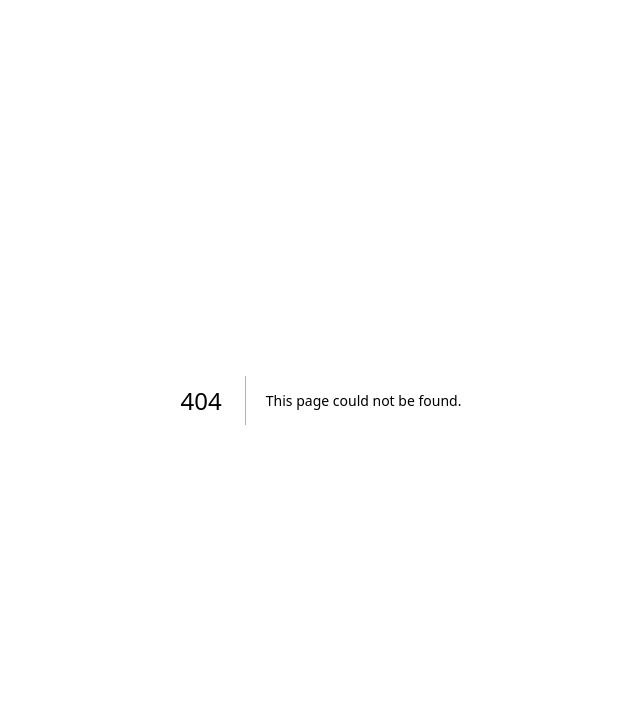
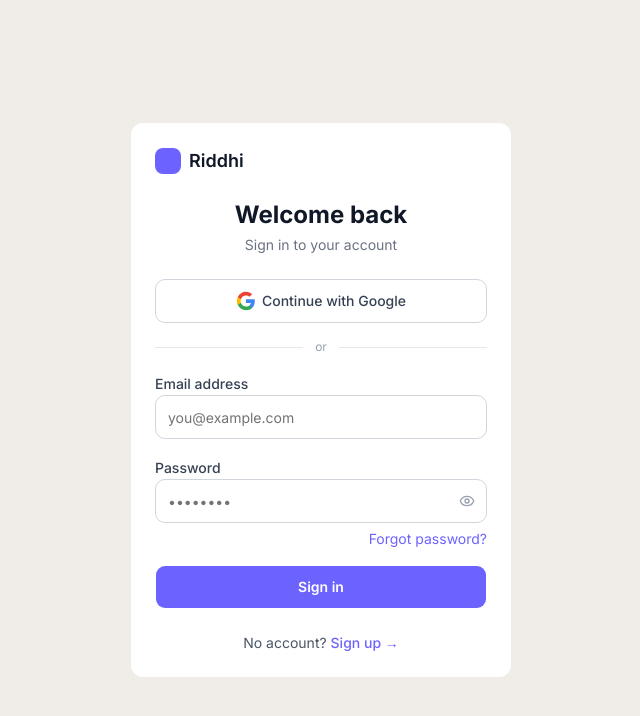
Before and after one commit to Shubhalaxmi01/riddhi, a Next.js app: page /login in a window 1280 px wide. Before the commit this address had no page. Shown: the top 716 px of the page, without its empty margins (319-959 px from the left). Built offline with nearby package versions, Linux system fonts and the light colour scheme; no server answers.

Commit message:
Login page added

```diff
--- /dev/null
+++ b/app/auth/callback/route.ts
@@ -0,0 +1,29 @@
+import { createServerClient } from '@supabase/ssr'
+import { cookies } from 'next/headers'
+import { NextResponse } from 'next/server'
+import type { NextRequest } from 'next/server'
+
+export async function GET(request: NextRequest) {
+  const requestUrl = new URL(request.url)
+  const code = requestUrl.searchParams.get('code')
+
+  if (code) {
+    const cookieStore = await cookies()
+    const supabase = createServerClient(
+      process.env.NEXT_PUBLIC_SUPABASE_URL!,
+      process.env.NEXT_PUBLIC_SUPABASE_ANON_KEY!,
+      {
+        cookies: {
+          getAll() { return cookieStore.getAll() },
+          setAll(cookiesToSet) {
+            cookiesToSet.forEach(({ name, value, options }) =>
+              cookieStore.set(name, value, options))
+          },
+        },
+      }
+    )
+    await supabase.auth.exchangeCodeForSession(code)
+  }
+
+  return NextResponse.redirect(new URL('/dashboard', request.url))
+}
--- /dev/null
+++ b/app/login/page.tsx
@@ -0,0 +1,203 @@
+"use client";
+
+import Link from "next/link";
+import { useRouter } from "next/navigation";
+import { useState } from "react";
+import { Eye, EyeOff } from "lucide-react";
+import { Button } from "@/components/ui/button";
+import { Input } from "@/components/ui/input";
+import { supabase } from "@/lib/supabase";
+
+function GoogleIcon() {
+  return (
+    <svg className="size-5 shrink-0" viewBox="0 0 24 24" aria-hidden>
+      <path
+        d="M22.56 12.25c0-.78-.07-1.53-.2-2.25H12v4.26h5.92a5.06 5.06 0 0 1-2.2 3.32v2.77h3.57c2.08-1.92 3.28-4.74 3.28-8.1z"
+        fill="#4285F4"
+      />
+      <path
+        d="M12 23c2.97 0 5.46-.98 7.28-2.66l-3.57-2.77c-.98.66-2.23 1.06-3.71 1.06-2.86 0-5.29-1.93-6.16-4.53H2.18v2.84C3.99 20.53 7.7 23 12 23z"
+        fill="#34A853"
+      />
+      <path
+        d="M5.84 14.09c-.22-.66-.35-1.36-.35-2.09s.13-1.43.35-2.09V7.07H2.18C1.43 8.55 1 10.22 1 12s.43 3.45 1.18 4.93l2.85-2.22.81-.62z"
+        fill="#FBBC05"
+      />
+      <path
+        d="M12 5.38c1.62 0 3.06.56 4.21 1.64l3.15-3.15C17.45 2.09 14.97 1 12 1 7.7 1 3.99 3.47 2.18 7.07l3.66 2.84c.87-2.6 3.3-4.53 6.16-4.53z"
+        fill="#EA4335"
+      />
+    </svg>
+  );
+}
+
+export default function LoginPage() {
+  const router = useRouter();
+  const [email, setEmail] = useState("");
+  const [password, setPassword] = useState("");
+  const [showPassword, setShowPassword] = useState(false);
+  const [error, setError] = useState<string | null>(null);
+  const [loading, setLoading] = useState(false);
+  const [googleLoading, setGoogleLoading] = useState(false);
+
+  async function handleSignIn(e: React.FormEvent) {
+    e.preventDefault();
+    setError(null);
+    setLoading(true);
+
+    const { error: signInError } = await supabase.auth.signInWithPassword({
+      email,
+      password,
+    });
+
+    setLoading(false);
+
+    if (signInError) {
+      setError(signInError.message);
+      return;
+    }
+
+    router.push("/dashboard");
+  }
+
+  async function handleGoogleSignIn() {
+    setError(null);
+    setGoogleLoading(true);
+
+    const { error: oauthError } = await supabase.auth.signInWithOAuth({
+      provider: "google",
+      options: {
+        redirectTo: `${window.location.origin}/dashboard`,
+      },
+    });
+
+    setGoogleLoading(false);
+
+    if (oauthError) {
+      setError(oauthError.message);
+    }
+  }
+
+  return (
+    <div className="flex min-h-full flex-1 items-center justify-center bg-[#f0ede8] px-4 py-12">
+      <div className="w-full max-w-[380px] rounded-[12px] bg-white p-6">
+        <div className="flex items-center gap-2">
+          <span className="size-[26px] shrink-0 rounded-md bg-[#6C63FF]" />
+          <span className="text-lg font-semibold text-gray-900">Riddhi</span>
+        </div>
+
+        <h1 className="mt-6 text-center text-2xl font-bold text-gray-900">
+          Welcome back
+        </h1>
+        <p className="mt-1 text-center text-sm text-gray-500">
+          Sign in to your account
+        </p>
+
+        <div className="mt-6 space-y-4">
+          <Button
+            type="button"
+            variant="outline"
+            onClick={handleGoogleSignIn}
+            disabled={googleLoading || loading}
+            className="h-11 w-full rounded-lg border-gray-300 bg-white text-sm font-medium text-gray-700 hover:bg-gray-50"
+          >
+            <GoogleIcon />
+            {googleLoading ? "Redirecting…" : "Continue with Google"}
+          </Button>
+
+          <div className="flex items-center gap-3">
+            <div className="h-px flex-1 bg-gray-200" />
+            <span className="text-xs text-gray-400">or</span>
+            <div className="h-px flex-1 bg-gray-200" />
+          </div>
+
+          <form onSubmit={handleSignIn} className="space-y-4">
+            {error && (
+              <p className="rounded-lg bg-red-50 px-3 py-2 text-center text-sm text-red-600">
+                {error}
+              </p>
+            )}
+
+            <div className="space-y-1.5">
+              <label
+                htmlFor="email"
+                className="text-sm font-medium text-gray-700"
+              >
+                Email address
+              </label>
+              <Input
+                id="email"
+                type="email"
+                placeholder="you@example.com"
+                value={email}
+                onChange={(e) => setEmail(e.target.value)}
+                required
+                autoComplete="email"
+                className="h-11 rounded-lg border-gray-300"
+              />
+            </div>
+
+            <div className="space-y-1.5">
+              <label
+                htmlFor="password"
+                className="text-sm font-medium text-gray-700"
+              >
+                Password
+              </label>
+              <div className="relative">
+                <Input
+                  id="password"
+                  type={showPassword ? "text" : "password"}
+                  placeholder="••••••••"
+                  value={password}
+                  onChange={(e) => setPassword(e.target.value)}
+                  required
+                  autoComplete="current-password"
+                  className="h-11 rounded-lg border-gray-300 pr-10"
+                />
+                <button
+                  type="button"
+                  onClick={() => setShowPassword((v) => !v)}
+                  className="absolute top-1/2 right-3 -translate-y-1/2 text-gray-400 hover:text-gray-600"
+                  aria-label={showPassword ? "Hide password" : "Show password"}
+                >
+                  {showPassword ? (
+                    <EyeOff className="size-4" />
+                  ) : (
+                    <Eye className="size-4" />
+                  )}
+                </button>
+              </div>
+              <div className="flex justify-end">
+                <Link
+                  href="/forgot-password"
+                  className="text-sm text-[#6C63FF] hover:underline"
+                >
+                  Forgot password?
+                </Link>
+              </div>
+            </div>
+
+            <Button
+              type="submit"
+              disabled={loading || googleLoading}
+              className="h-11 w-full rounded-lg bg-[#6C63FF] text-sm font-semibold text-white hover:bg-[#5b54e8]"
+            >
+              {loading ? "Signing in…" : "Sign in"}
+            </Button>
+          </form>
+        </div>
+
+        <p className="mt-6 text-center text-sm text-gray-600">
+          No account?{" "}
+          <Link
+            href="/signup"
+            className="font-medium text-[#6C63FF] hover:underline"
+          >
+            Sign up →
+          </Link>
+        </p>
+      </div>
+    </div>
+  );
+}
--- /dev/null
+++ b/components/ui/input.tsx
@@ -0,0 +1,19 @@
+import * as React from "react"
+
+import { cn } from "@/lib/utils"
+
+function Input({ className, type, ...props }: React.ComponentProps<"input">) {
+  return (
+    <input
+      type={type}
+      data-slot="input"
+      className={cn(
+        "flex h-10 w-full rounded-lg border border-input bg-background px-3 py-2 text-sm text-foreground transition-colors outline-none placeholder:text-muted-foreground focus-visible:border-ring focus-visible:ring-3 focus-visible:ring-ring/30 disabled:cursor-not-allowed disabled:opacity-50",
+        className
+      )}
+      {...props}
+    />
+  )
+}
+
+export { Input }
```
